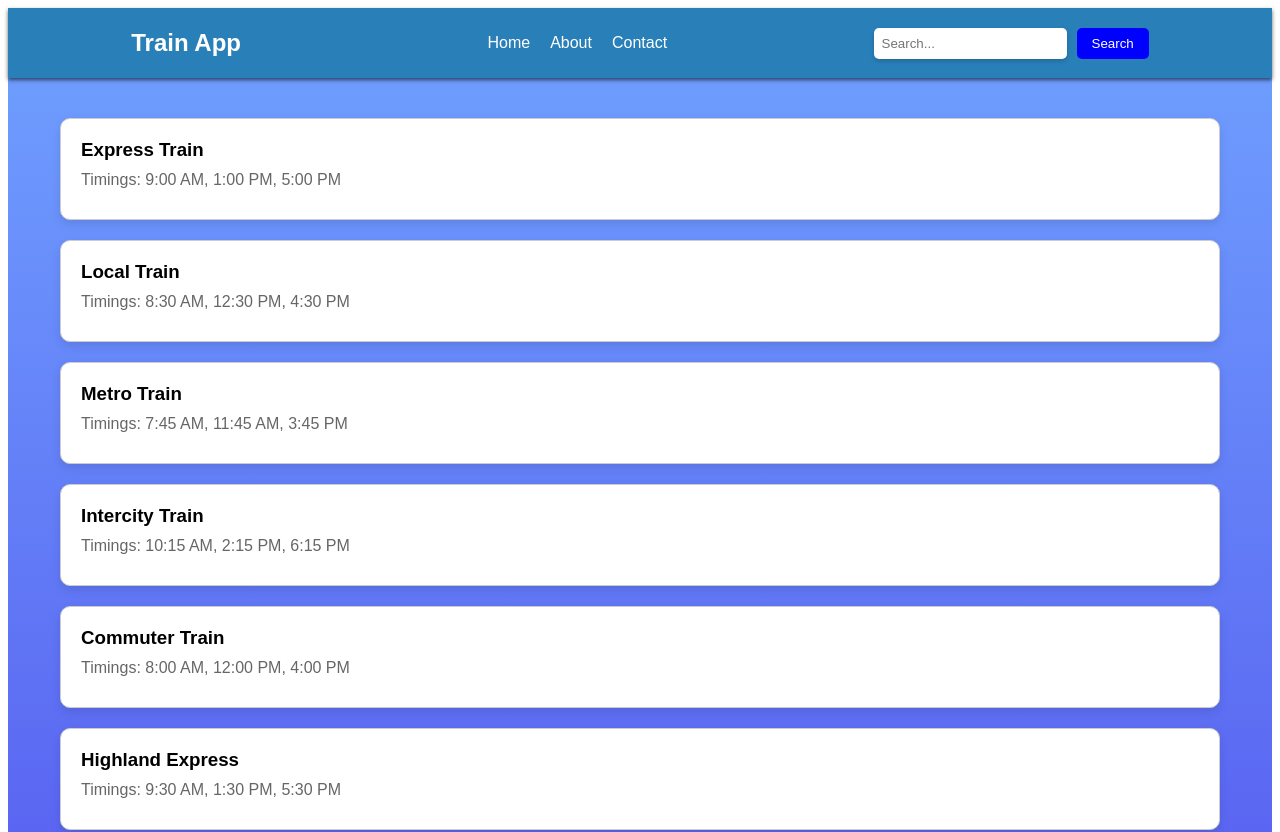
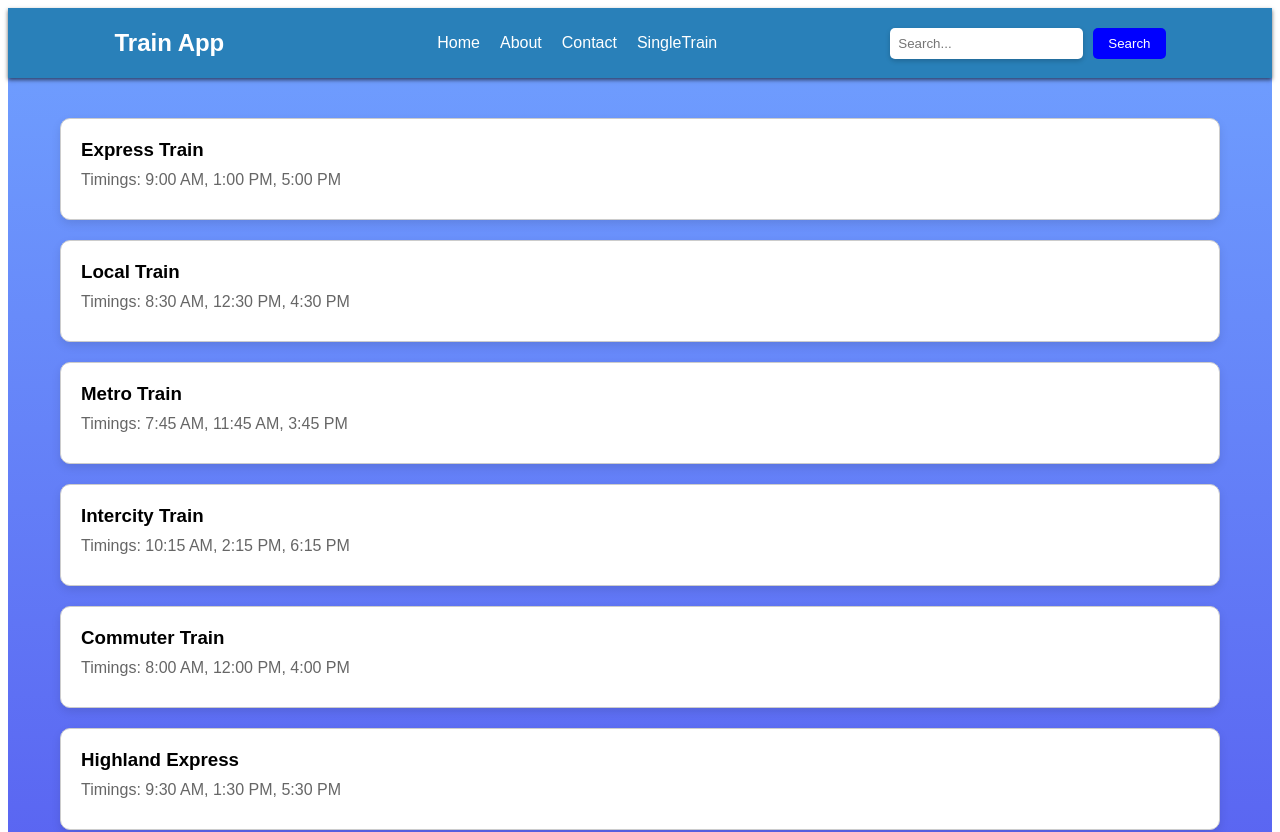
Before and after one commit to Akhpie/Akhil.N-222010303014, a React (Create React App) app: page / in a window 1280 px wide. Shown: the top 832 px of the page. Built offline with nearby package versions, Linux system fonts and the light colour scheme.

Commit message:
train app

```diff
--- a/src/App.js
+++ b/src/App.js
@@ -1,44 +1,49 @@
 import React, { useState } from "react";
-import AllTrains from "./components/AllTrains";
-import SingleTrain from "./components/SingleTrain";
 import "./App.css";
+import Train2 from "./components/Train2";
+import trainData from "./TrainData";
+import Navbar from "./components/Navbar";
+import { BrowserRouter, Routes, Route } from "react-router-dom";
+import SingleTrainData from "./SingleTrainData";
 
-const App = () => {
-  const [trains] = useState([
-    { id: 1, name: "Train A", departure: "09:00 AM", arrival: "11:00 AM" },
-    { id: 2, name: "Train B", departure: "11:30 AM", arrival: "01:30 PM" },
-    { id: 3, name: "Train C", departure: "11:30 AM", arrival: "01:30 PM" },
-    { id: 4, name: "Train D", departure: "11:30 AM", arrival: "01:30 PM" },
-    { id: 5, name: "Train E", departure: "11:30 AM", arrival: "01:30 PM" },
-    { id: 6, name: "Train F", departure: "11:30 AM", arrival: "01:30 PM" },
-    { id: 7, name: "Train G ", departure: "11:30 AM", arrival: "01:30 PM" },
-  ]);
+const TrainMain = () => {
+  const [selectedSingleTrain, setSelectedSingleTrain] = useState(null);
 
-  const [selectedTrainId, setSelectedTrainId] = useState(null);
-  const selectedTrain = selectedTrainId
-    ? trains.find((train) => train.id === selectedTrainId)
-    : null;
+  const handleTrainClick = (SingleTrain) => {
+    setSelectedSingleTrain(SingleTrain);
+  };
 
   return (
-    <div className="App">
-      <nav className="navbar">
-        <div className="logo">
-          <h2>Logo</h2>
+    <div className="app">
+      <Navbar />
+      <div className="content">
+        <div className="SingleTrain-list">
+          {SingleTrainData.map((SingleTrain) => (
+            <Train2
+              key={SingleTrain.id}
+              SingleTrain={SingleTrain}
+              onClick={handleTrainClick}
+            />
+          ))}
         </div>
-        <ul className="nav-links">
-          <li>Home</li>
-          <li>About</li>
-          <li>Contact</li>
-        </ul>
-      </nav>
-      <div className="container">
-        <AllTrains trains={trains} onSelectTrain={setSelectedTrainId} />
-      </div>
-      <div className="container">
-        {selectedTrain && <SingleTrain train={selectedTrain} />}
+        {selectedSingleTrain && (
+          <div className="modal">
+            <div className="modal-content">
+              <span
+                className="close"
+                onClick={() => setSelectedSingleTrain(null)}
+              >
+                &times;
+              </span>
+              <h2>{selectedSingleTrain.namee}</h2>
+              <p>{selectedSingleTrain.descriptionn}</p>
+              <p>{selectedSingleTrain.typeofTrain}</p>
+            </div>
+          </div>
+        )}
       </div>
     </div>
   );
 };
 
-export default App;
+export default TrainMain;
--- /dev/null
+++ b/src/SingleTrainData.js
@@ -0,0 +1,60 @@
+const SingleTrainData = [
+  {
+    id: 1,
+    namee: "Express Train",
+    descriptionn: "A high-speed express train with comfortable seating.",
+    timingss: "9:00 AM, 1:00 PM, 5:00 PM",
+    typeofTrain: "single",
+  },
+  {
+    id: 2,
+    namee: "Local Train",
+    descriptionn: "A local train serving all stations in the area.",
+    timingss: "8:30 AM, 12:30 PM, 4:30 PM",
+    typeofTrain: "single",
+  },
+  {
+    id: 3,
+    namee: "Metro Train",
+    descriptionn: "An underground metro train for city travel.",
+    timingss: "7:45 AM, 11:45 AM, 3:45 PM",
+    typeofTrain: "single",
+  },
+  {
+    id: 4,
+    namee: "Intercity Train",
+    descriptionn: "A train connecting cities with a scenic route.",
+    timingss: "10:15 AM, 2:15 PM, 6:15 PM",
+    typeofTrain: "single",
+  },
+  {
+    id: 5,
+    namee: "Commuter Train",
+    descriptionn: "A train for daily commuters with frequent stops.",
+    timingss: "8:00 AM, 12:00 PM, 4:00 PM",
+    typeofTrain: "single",
+  },
+  {
+    id: 6,
+    namee: "Highland Express",
+    descriptionn: "A train journey through breathtaking highlands.",
+    timingss: "9:30 AM, 1:30 PM, 5:30 PM",
+    typeofTrain: "single",
+  },
+  {
+    id: 7,
+    namee: "Coastal Train",
+    descriptionn: "A train along the beautiful coastal route.",
+    timingss: "7:30 AM, 11:30 AM, 3:30 PM",
+    typeofTrain: "single",
+  },
+  {
+    id: 8,
+    namee: "Night Sleeper",
+    descriptionn: "An overnight sleeper train for long journeys.",
+    timingss: "10:00 PM, 1:00 AM, 4:00 AM",
+    typeofTrain: "single",
+  },
+];
+
+export default SingleTrainData;
--- a/src/TrainMain.js
+++ b/src/TrainMain.js
@@ -3,6 +3,7 @@ import "./App.css";
 import Train from "./components/Train";
 import trainData from "./TrainData";
 import Navbar from "./components/Navbar";
+import { BrowserRouter, Routes, Route } from "react-router-dom";
 
 const TrainMain = () => {
   const [selectedTrain, setSelectedTrain] = useState(null);
--- a/src/components/Navbar.js
+++ b/src/components/Navbar.js
@@ -1,59 +1,22 @@
-// import React, { useState } from "react";
-
-// const Navbar = () => {
-//   const [isNavActive, setIsNavActive] = useState(false);
-
-//   const toggleNav = () => {
-//     setIsNavActive(!isNavActive);
-//   };
-
-//   return (
-//     <nav className="navbar">
-//       <div className="logo">Train App</div>
-//       <div className={`nav-links ${isNavActive ? "active" : ""}`}>
-//         <ul className="lists">
-//           <li>
-//             <a href="#home">Home</a>
-//           </li>
-//           <li>
-//             <a href="#about">About</a>
-//           </li>
-//           <li>
-//             <a href="#contact">Contact</a>
-//           </li>
-//         </ul>
-//       </div>
-//       <div
-//         className={`menu-icon ${isNavActive ? "active" : ""}`}
-//         onClick={toggleNav}
-//       >
-//         ☰
-//       </div>
-
-//       <div className="search-bar">
-//         <input type="text" placeholder="Search..." />
-//         <button>Search</button>
-//       </div>
-//     </nav>
-//   );
-// };
-
-// export default Navbar;
-
 import React from "react";
+import { Link } from "react-router-dom";
 
 const Navbar = () => (
   <nav className="navbar">
     <div className="logo">Train App</div>
     <ul className="nav-links">
       <li>
-        <a href="#home">Home</a>
+        {/* <a href="#home">Home</a> */}
+        <Link to="/">Home</Link>
       </li>
       <li>
         <a href="#about">About</a>
       </li>
       <li>
         <a href="#contact">Contact</a>
+      </li>
+      <li>
+        <Link to="/others">SingleTrain</Link>
       </li>
     </ul>
     <div className="search-bar">
--- /dev/null
+++ b/src/components/Train2.js
@@ -0,0 +1,37 @@
+import React, { useState } from "react";
+
+const Train2 = ({ SingleTrain }) => {
+  const [isModalOpen, setIsModalOpen] = useState(false);
+
+  const openModal = () => {
+    setIsModalOpen(true);
+  };
+
+  const closeModal = () => {
+    setIsModalOpen(false);
+  };
+
+  return (
+    <div className="train-card">
+      <h3 onClick={openModal}>{SingleTrain.namee}</h3>
+      <p>Timings: {SingleTrain.timingss}</p>
+      {isModalOpen && (
+        <div className="modal">
+          <div className="modal-content">
+            <span className="close" onClick={closeModal}>
+              &times;
+            </span>
+            <h2>{SingleTrain.namee}</h2>
+            <p>{SingleTrain.descriptionn}</p>
+            <p>Timings: {SingleTrain.timingss}</p>
+            <p style={{ fontWeight: "bold" }}>
+              Type of Train: {SingleTrain.typeofTrain}
+            </p>
+          </div>
+        </div>
+      )}
+    </div>
+  );
+};
+
+export default Train2;
--- a/src/index.js
+++ b/src/index.js
@@ -4,12 +4,17 @@ import "./index.css";
 import App from "./App";
 import reportWebVitals from "./reportWebVitals";
 import TrainMain from "./TrainMain";
+import { BrowserRouter, Routes, Route } from "react-router-dom";
 
 const root = ReactDOM.createRoot(document.getElementById("root"));
 root.render(
   <React.StrictMode>
-    {/* <App /> */}
-    <TrainMain />
+    <BrowserRouter>
+      <Routes>
+        <Route path="others" element={<App />} />
+        <Route path="/" element={<TrainMain />} />
+      </Routes>
+    </BrowserRouter>
   </React.StrictMode>
 );
 
```
